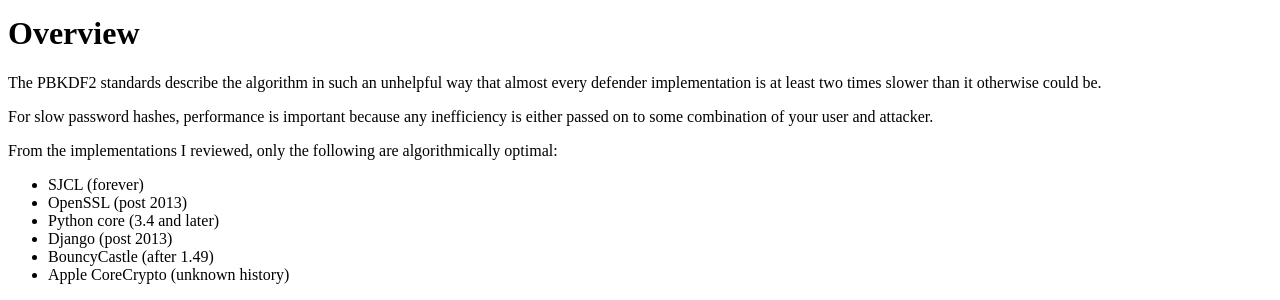
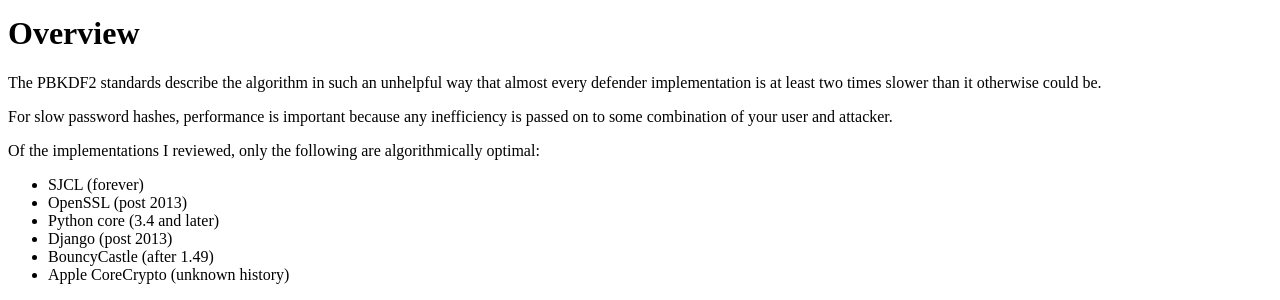
Before and after one commit to ctz/ctz.github.com, a Jekyll site: the page built from _posts/2015-08-11-pbkdf2-performance-matters.md, in a window 1280 px wide and 900 px high, scrolled down 552 px. Shown: the part 152-452 px from the top of the window. Built offline with Jekyll 4.4.1, drawn with Linux system fonts in a browser that asks for light colours.

Commit message:
Update 2015-08-11-pbkdf2-performance-matters.md

```diff
--- a/_posts/2015-08-11-pbkdf2-performance-matters.md
+++ b/_posts/2015-08-11-pbkdf2-performance-matters.md
@@ -20,9 +20,9 @@
 
 The PBKDF2 standards describe the algorithm in such an unhelpful way that almost every defender implementation is at least two times slower than it otherwise could be.
 
-For slow password hashes, performance is important because any inefficiency is either passed on to some combination of your  user and attacker.
+For slow password hashes, performance is important because any inefficiency is passed on to some combination of your user and attacker.
 
-From the implementations I reviewed, only the following are algorithmically optimal:
+Of the implementations I reviewed, only the following are algorithmically optimal:
 
 * SJCL (forever)
 * OpenSSL (post 2013)
```
